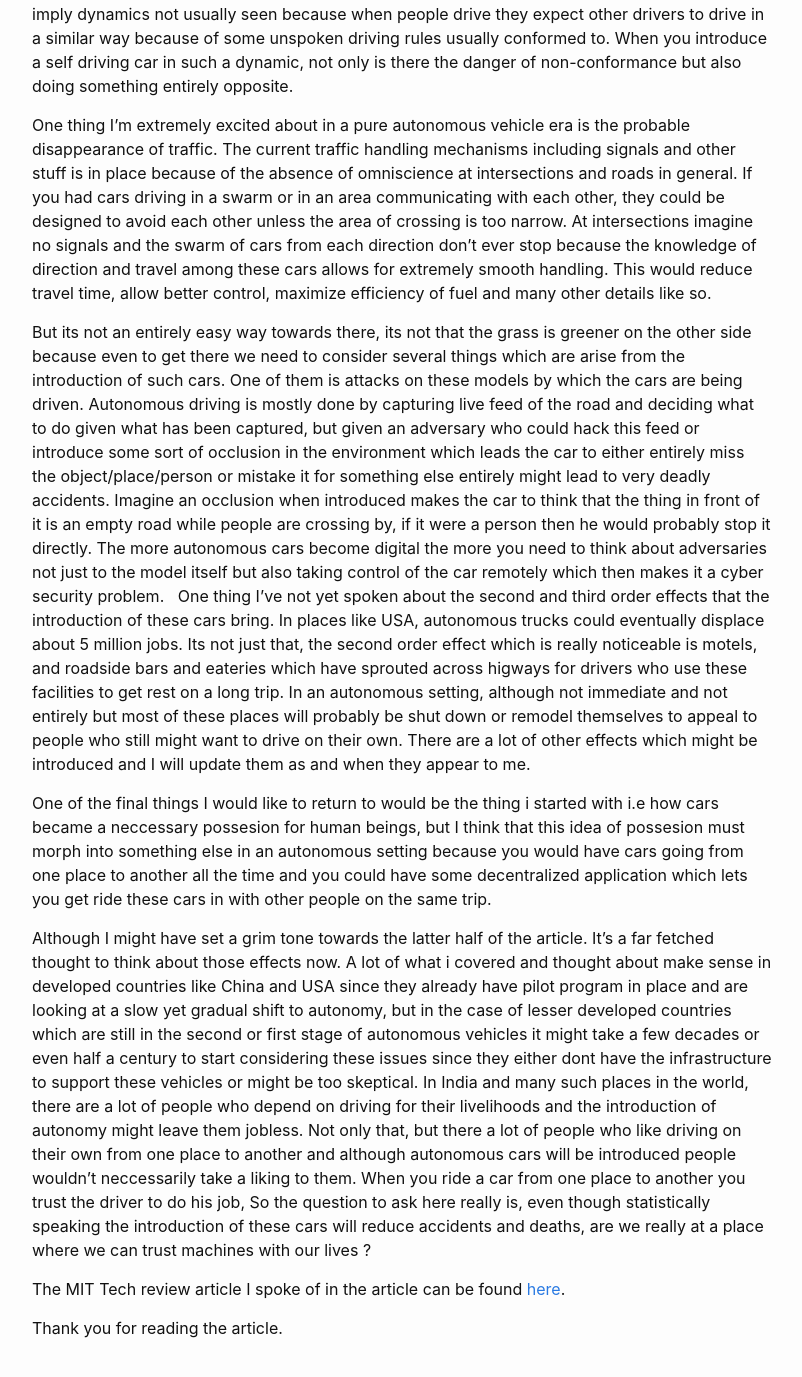
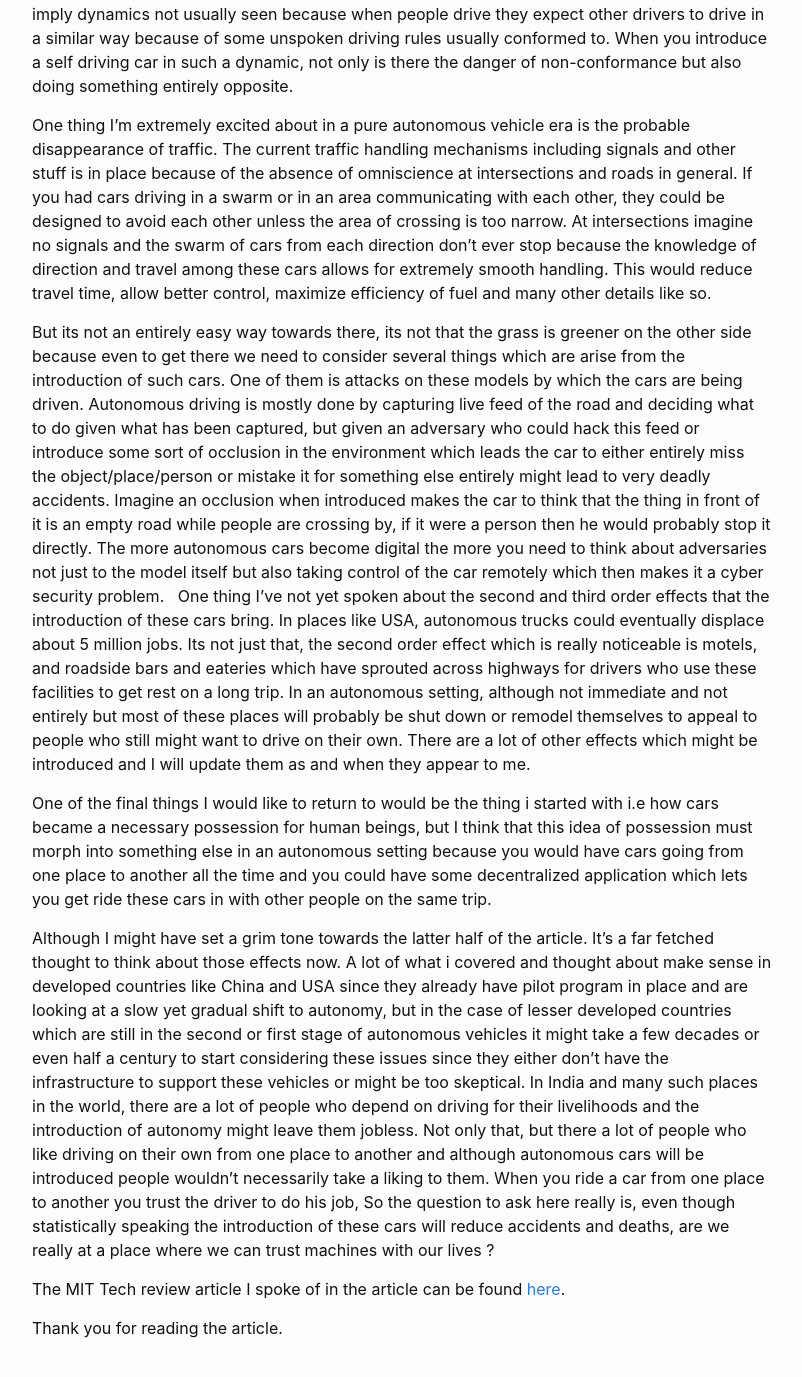
Before and after one commit to Shashi456/Shashi456.github.io, a Jekyll site: the page built from _posts/Musings/Ideas/2019-03-15-Autonomous-Cars-The-eventual-impact.md, in a window 1280 px wide and 1400 px high, scrolled down 732 px. Shown: the top 1377 px of the window, without its empty margins (238-1040 px from the left). Built offline with Jekyll 4.4.1, drawn with Linux system fonts in a browser that asks for light colours; comment, search, counter and statistics services are not loaded.

Commit message:
Grammatical Mistakes

```diff
--- a/_posts/Musings/Ideas/2019-03-15-Autonomous-Cars-The-eventual-impact.md
+++ b/_posts/Musings/Ideas/2019-03-15-Autonomous-Cars-The-eventual-impact.md
@@ -16,11 +16,11 @@ One thing I'm extremely excited about in a pure autonomous vehicle era is the pr
 
 But its not an entirely easy way towards there, its not that the grass is greener on the other side because even to get there we need to consider several things which are arise from the introduction of such cars. One of them is attacks on these models by which the cars are being driven. Autonomous driving is mostly done by capturing live feed of the road and deciding what to do given what has been captured, but given an adversary who could hack this feed or introduce some sort of occlusion in the environment which leads the car to either entirely miss the object/place/person or mistake it for something else entirely might lead to very deadly accidents. Imagine an occlusion when introduced makes the car to think that the thing in front of it is an empty road while people are crossing by, if it were a person then he would probably stop it directly. The more autonomous cars become digital the more you need to think about adversaries not just to the model itself but also taking control of the car remotely which then makes it a cyber security problem.
 
-One thing I've not yet spoken about the second and third order effects that the introduction of these cars bring. In places like USA, autonomous trucks could eventually displace about 5 million jobs. Its not just that, the second order effect which is really noticeable is motels, and roadside bars and eateries which have sprouted across higways for drivers who use these facilities to get rest on a long trip. In an autonomous setting, although not immediate and not entirely but most of these places will probably be shut down or remodel themselves to appeal to people who still might want to drive on their own. There are a lot of other effects which might be introduced and I will update them as and when they appear to me.
+One thing I've not yet spoken about the second and third order effects that the introduction of these cars bring. In places like USA, autonomous trucks could eventually displace about 5 million jobs. Its not just that, the second order effect which is really noticeable is motels, and roadside bars and eateries which have sprouted across highways for drivers who use these facilities to get rest on a long trip. In an autonomous setting, although not immediate and not entirely but most of these places will probably be shut down or remodel themselves to appeal to people who still might want to drive on their own. There are a lot of other effects which might be introduced and I will update them as and when they appear to me.
 
-One of the final things I would like to return to would be the thing i started with i.e how cars became a neccessary possesion for human beings, but I think that this idea of possesion must morph into something else in an autonomous setting because you would have cars going from one place to another all the time and you could have some decentralized application which lets you get ride these cars in with other people on the same trip.
+One of the final things I would like to return to would be the thing i started with i.e how cars became a necessary possession for human beings, but I think that this idea of possession must morph into something else in an autonomous setting because you would have cars going from one place to another all the time and you could have some decentralized application which lets you get ride these cars in with other people on the same trip.
 
-Although I might have set a grim tone towards the latter half of the article. It's a far fetched thought to think about those effects now. A lot of what i covered and thought about make sense in developed countries like China and USA since they already have pilot program in place and are looking at a slow yet gradual shift to autonomy, but in the case of lesser developed countries which are still in the second or first stage of autonomous vehicles it might take a few decades or even half a century to start considering these issues since they either dont have the infrastructure to support these vehicles or might be too skeptical. In India and many such places in the world, there are a lot of people who depend on driving for their livelihoods and the introduction of autonomy might leave them jobless. Not only that, but there a lot of people who like driving on their own from one place to another and although autonomous cars will be introduced people wouldn't neccessarily take a liking to them. When you ride a car from one place to another you trust the driver to do his job, So the question to ask here really is, even though statistically speaking the introduction of these cars will reduce accidents and deaths, are we really at a place where we can trust machines with our lives ?
+Although I might have set a grim tone towards the latter half of the article. It's a far fetched thought to think about those effects now. A lot of what i covered and thought about make sense in developed countries like China and USA since they already have pilot program in place and are looking at a slow yet gradual shift to autonomy, but in the case of lesser developed countries which are still in the second or first stage of autonomous vehicles it might take a few decades or even half a century to start considering these issues since they either don't have the infrastructure to support these vehicles or might be too skeptical. In India and many such places in the world, there are a lot of people who depend on driving for their livelihoods and the introduction of autonomy might leave them jobless. Not only that, but there a lot of people who like driving on their own from one place to another and although autonomous cars will be introduced people wouldn't necessarily take a liking to them. When you ride a car from one place to another you trust the driver to do his job, So the question to ask here really is, even though statistically speaking the introduction of these cars will reduce accidents and deaths, are we really at a place where we can trust machines with our lives ?
 
 The MIT Tech review article I spoke of in the article can be found [here](https://www.technologyreview.com/the-download/612873/self-driving-cars-could-make-city-congestion-a-whole-lot-worse/).
 
```
Also changed, not shown: _posts/Musings/Ideas/2019-06-01-Requests-for-Research-&-Startups.md (+2 -2 lines), _posts/Musings/Ideas/2019-06-19-The-empire-and-the-emperor.md (+2 -2 lines), _posts/Musings/Personal Thoughts/2019-04-05-The-perils-of-Failure.md (+1 -1 lines).
